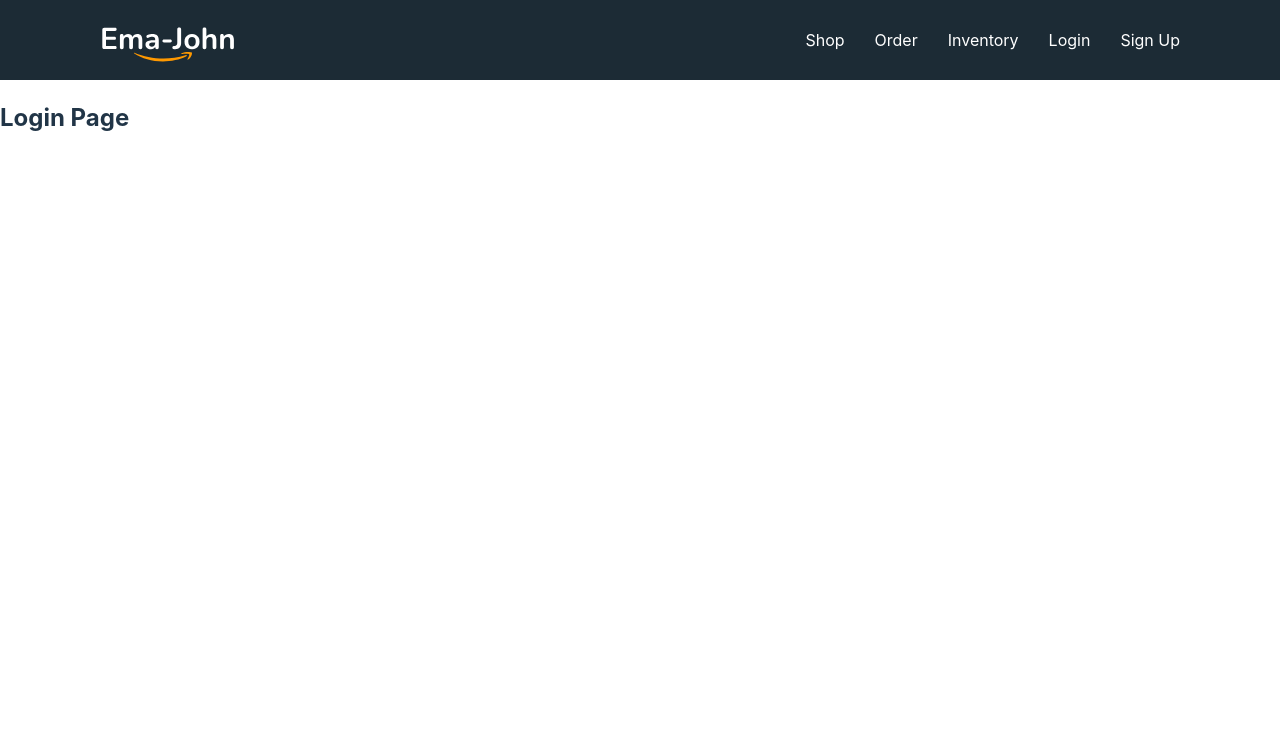
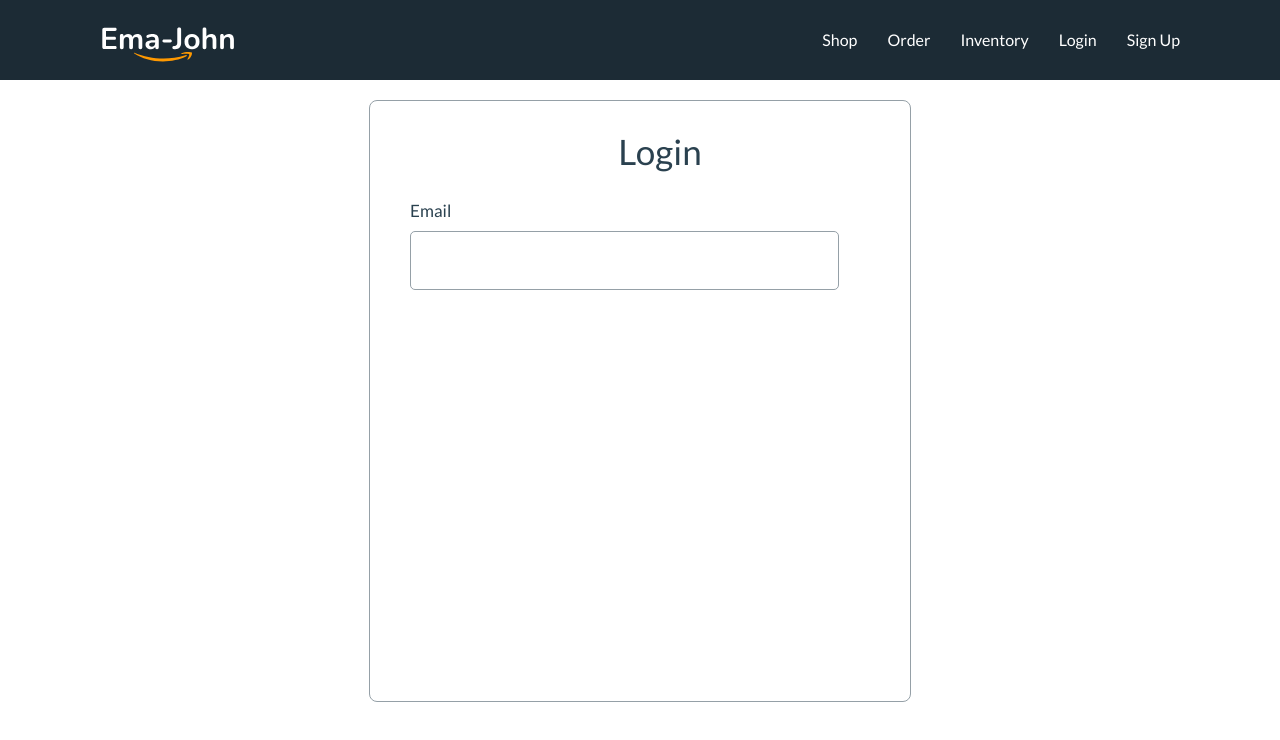
Before and after one commit to shaumicwc/ema-jhon-react, a React app: page /login in a window 1280 px wide. Shown: the top 740 px of the page. Built offline with nearby package versions, Linux system fonts and the light colour scheme; the HTML template or start-up script is replaced by a standard one.

Commit message:
font added

```diff
--- a/src/components/Login/Login.css
+++ b/src/components/Login/Login.css
@@ -0,0 +1,58 @@
+.form-container {
+    width: 500px;
+    height: 600px;
+    margin: 20px auto;
+    border: 1px solid #95A0A7;
+    border-radius: 8px;
+    padding-left: 40px;
+}
+
+.form-title {
+    font-family: 'Lato';
+    font-style: normal;
+    font-weight: 400;
+    font-size: 35px;
+    line-height: 42px;
+    letter-spacing: 0.0025em;
+    color: #2A414F;
+    text-align: center;
+}
+
+.form-control {
+    margin-bottom: 20px;
+}
+
+.form-control label {
+    display: block;
+    font-size: 17px;
+    line-height: 20px;
+    letter-spacing: 0.0015em;
+    margin-bottom: 10px;
+    color: #2A414F;
+}
+
+.form-control input {
+    width: 415px;
+    height: 55px;
+    border: 1px solid #95A0A7;
+    border-radius: 5px;
+    font-size: 1.5em;
+    padding-left: 10px;
+}
+
+.btn-submit {
+    width: 415px;
+    height: 55px;
+    background: rgba(255, 153, 0, 0.3);
+    border-radius: 5px;
+    border: none;
+    margin-top: 20px;
+    font-size: 21px;
+    line-height: 25px;
+    letter-spacing: 0.0015em;
+    color: #0E161A;
+}
+
+.btn-submit:hover {
+    background: rgba(255, 153, 0, 0.6);
+}
--- a/src/components/Login/Login.jsx
+++ b/src/components/Login/Login.jsx
@@ -3,8 +3,15 @@
 
 const Login = () => {
     return (
-        <div>
-            <h2>Login Page</h2>
+        <div className='form-container'>
+           <h2 className='form-title'>Login</h2>
+           <form>
+            <div className='form-control'>
+                <label htmlFor="">Email</label>
+                <input type="email" name="email" id="" required  />
+
+            </div>
+           </form>
         </div>
     );
 };
--- a/src/index.css
+++ b/src/index.css
@@ -1,5 +1,8 @@
+@import url('https://fonts.googleapis.com/css2?family=Lato:wght@400;700;900&display=swap');
+
+
 :root {
-  font-family: Inter, system-ui, Avenir, Helvetica, Arial, sans-serif;
+  font-family: 'Lato', sans-serif;
   line-height: 1.5;
   font-weight: 400;
 
```
